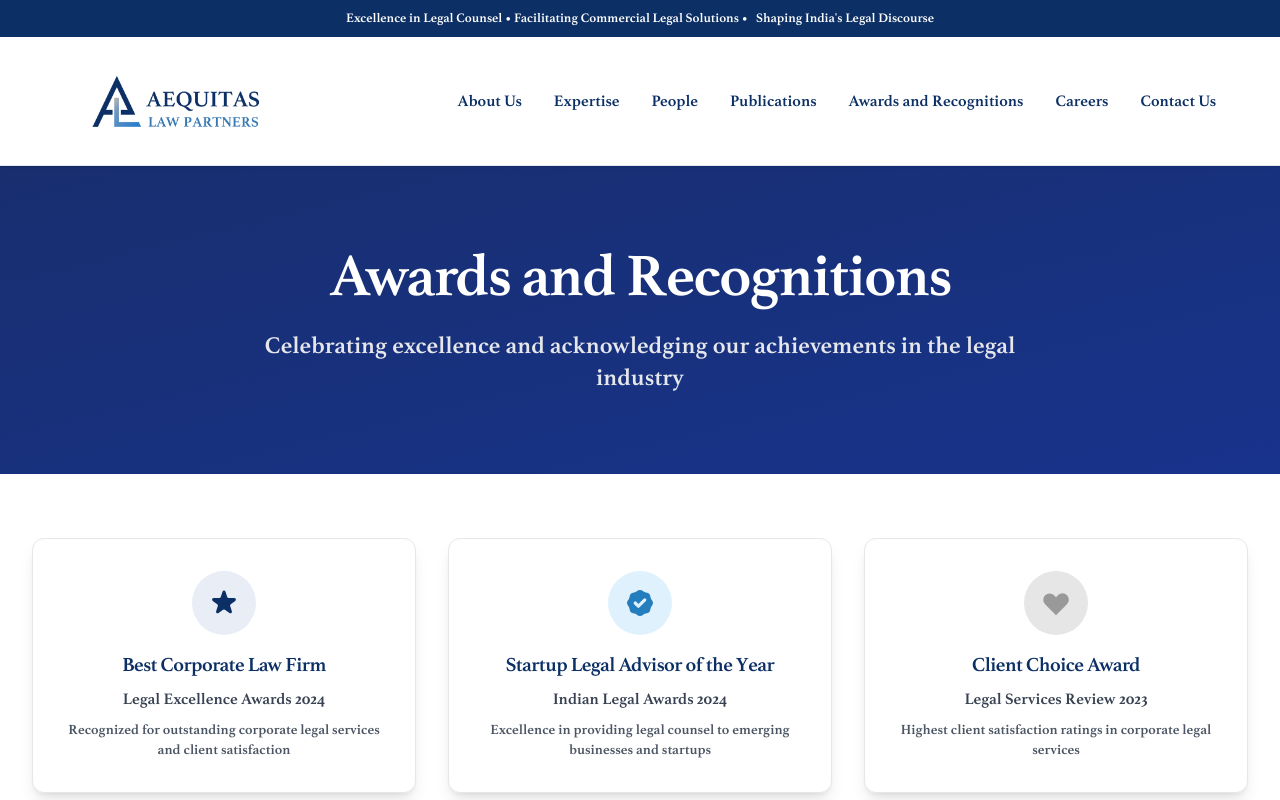
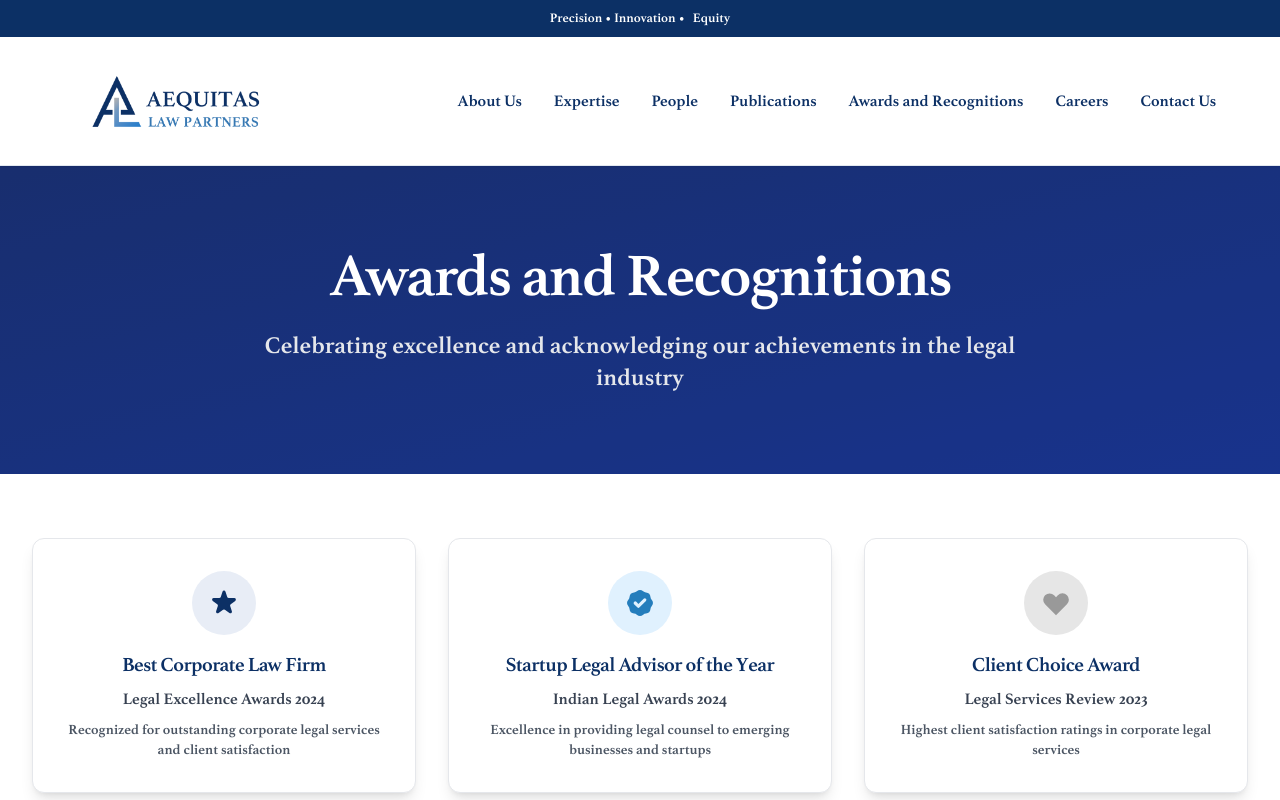
Before and after one commit to aequitaslawpartners/aequitas-law-partners, a Next.js app: page /awards in a window 1280 px wide. Shown: the top 800 px of the page. Built offline with nearby package versions, Linux system fonts and the light colour scheme.

Commit message:
peak image change, banner words changed

```diff
--- a/src/components/Banner.js
+++ b/src/components/Banner.js
@@ -3,8 +3,8 @@ export default function Banner() {
     <div className="banner">
       <div className="container-max">
         <p className="m-0 text-center">
-          <strong>Excellence in Legal Counsel</strong> • Facilitating Commercial Legal Solutions •
-          <span className="ml-2">Shaping India's Legal Discourse</span>
+          <strong>Precision</strong> • Innovation  •
+          <span className="ml-2">Equity</span>
         </p>
       </div>
     </div>
--- a/src/components/Hero.js
+++ b/src/components/Hero.js
@@ -34,7 +34,7 @@ export default function Hero() {
       <div
         className="absolute inset-0 bg-cover bg-center"
         style={{
-          backgroundImage: `url('https://images.unsplash.com/photo-1726231160459-308206afb13c?q=80&w=1170&auto=format&fit=crop&ixlib=rb-4.1.0&ixid=M3wxMjA3fDB8MHxwaG90by1wYWdlfHx8fGVufDB8fHx8fA%3D%3D')`,
+          backgroundImage: `url('/peak.gif')`,
           transform: `translateY(${scrollY * 0.5}px)`,
           opacity: 0.8
         }}
```
Also changed, not shown: 1 other file (tests, documents, lock files or other folders).
